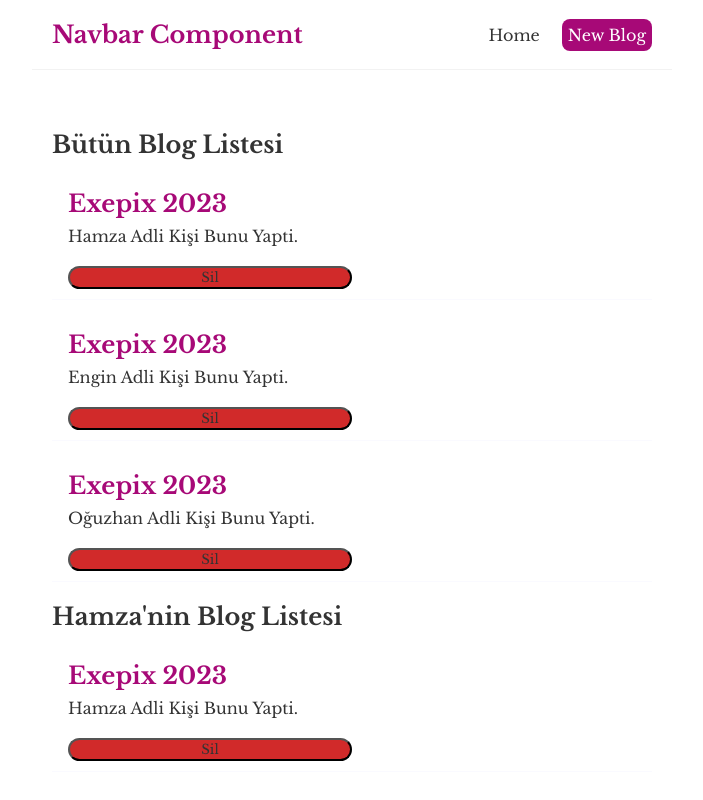
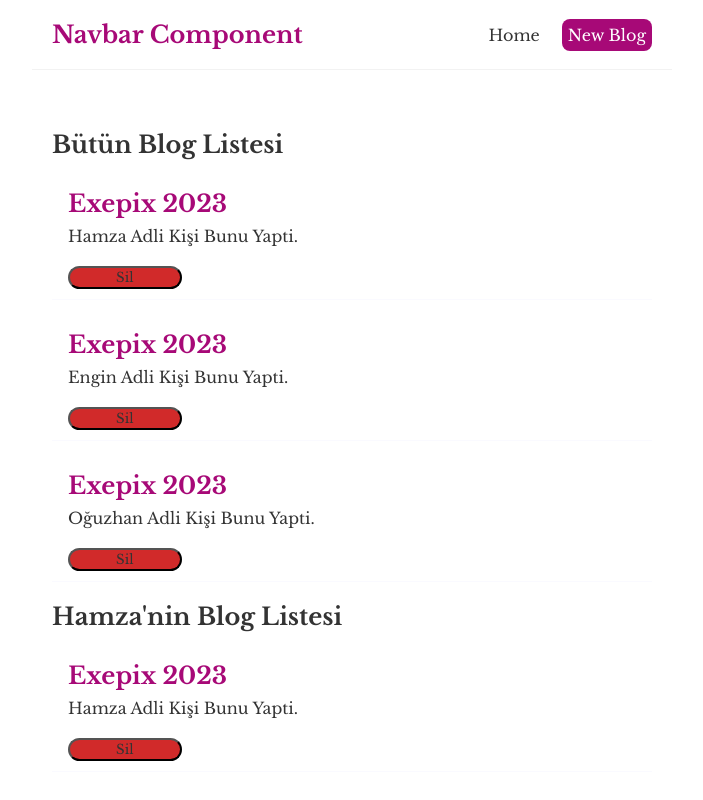
Before and after one commit to hyildiz21/ReactTutorial, a React (Create React App) app: page / in a window 1280 px wide. Shown: the top 800 px of the page, without its empty margins (288-991 px from the left). Built offline with nearby package versions, Linux system fonts and the light colour scheme.

Commit message:
useEffect

```diff
--- a/src/Home.js
+++ b/src/Home.js
@@ -1,4 +1,4 @@
-import { useState } from "react";
+import { useState , useEffect} from "react";
 import BlogList from "./BlogList";
 
 
@@ -34,6 +34,11 @@ const Home = () => {
         setBlogs(newBlog);
     }
 
+    useEffect(()=>{
+        console.log("use effect çalıştı");
+        alert("use effect");
+    })
+
 return (
     <div className="home">
 
--- a/src/index.css
+++ b/src/index.css
@@ -69,5 +69,8 @@
   background-color: rgb(209, 42, 42);
   margin-top: 20px;
   border-radius: 20px;
-  width: 50%;
+  width: 20%;
+  justify-content: center;
+  display: flex;
+
   }
```
